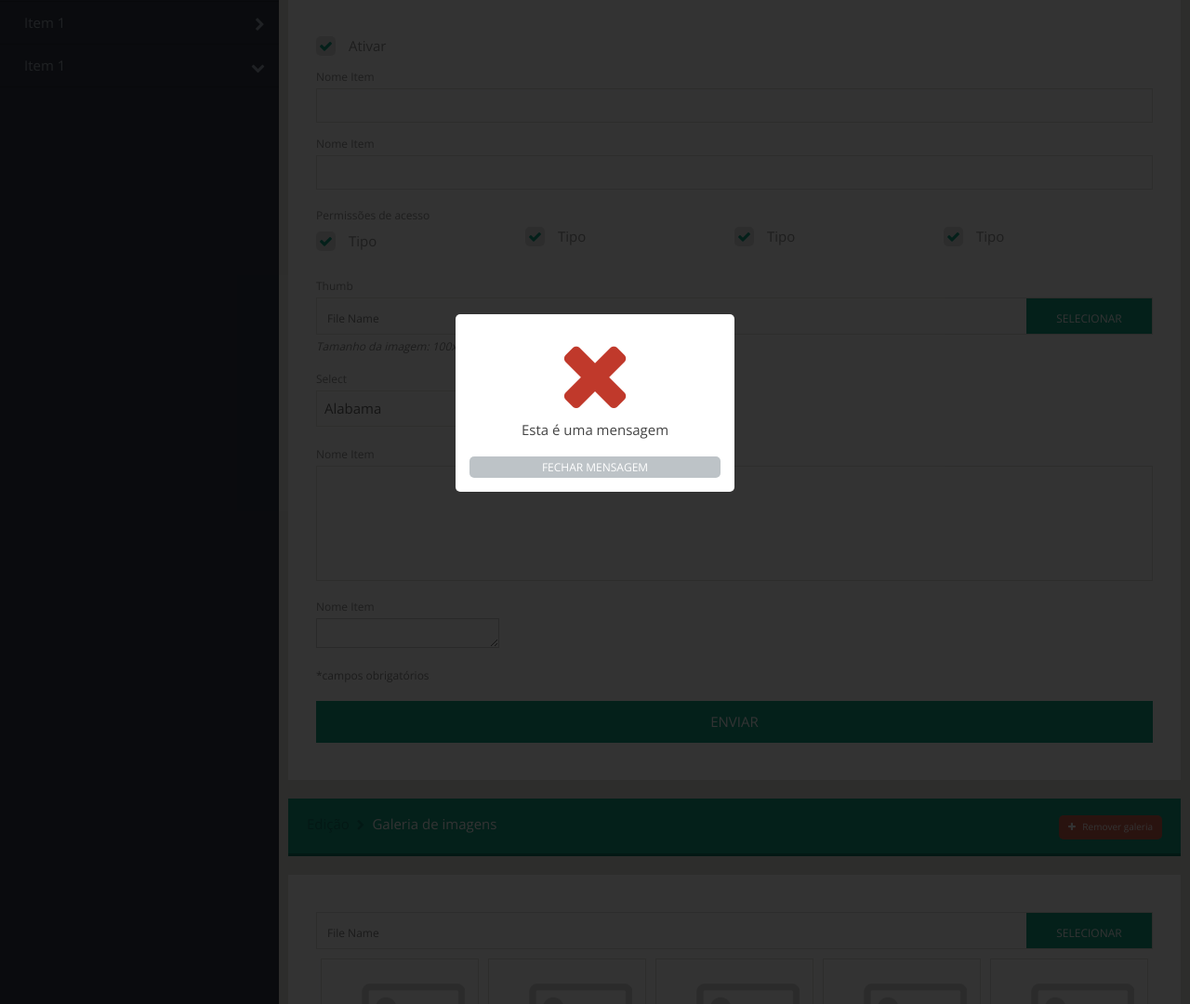
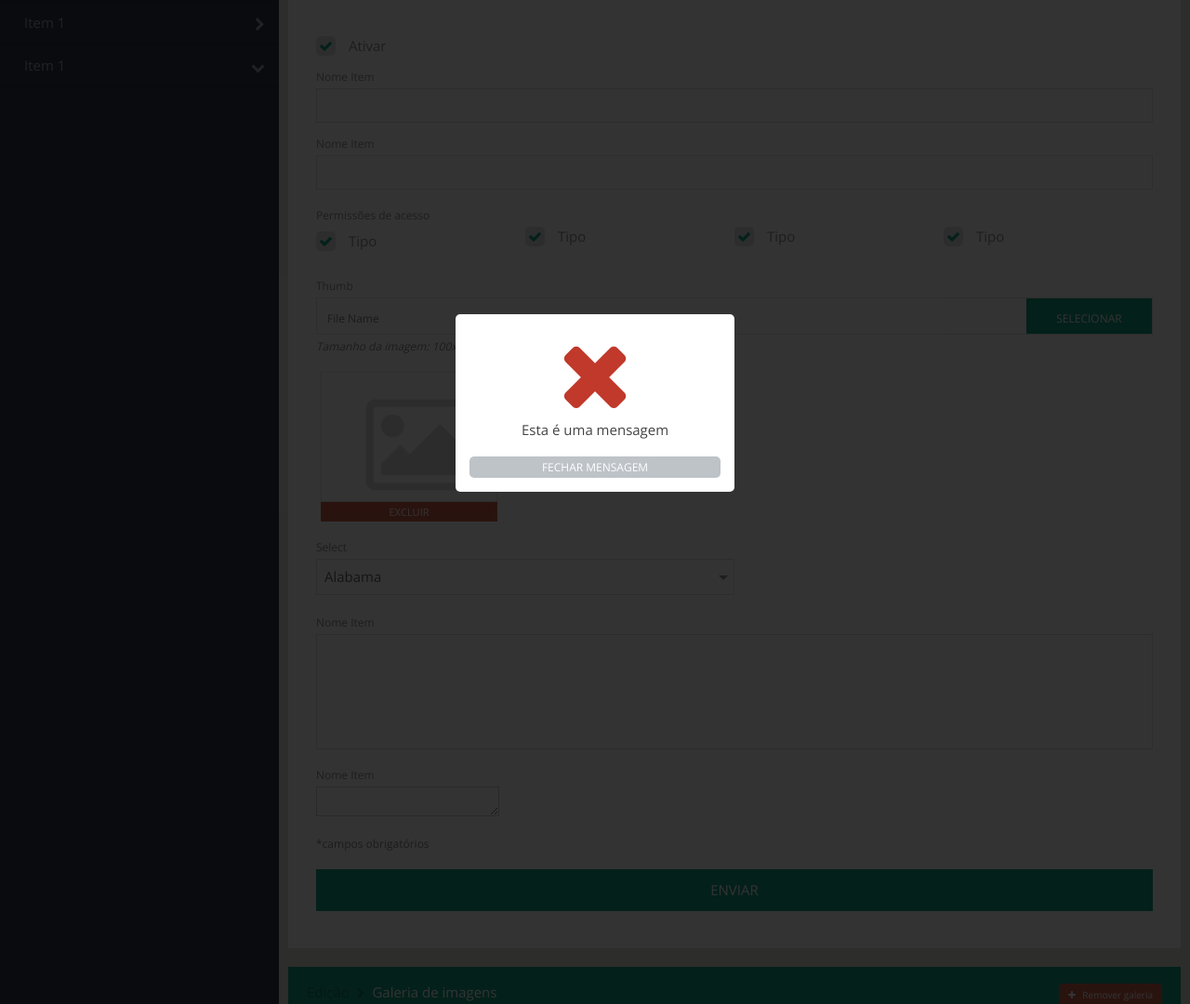
Before and after one commit to jhonsore/backend_structure, a PHP site: page /cadastro-galeria.php in a window 1280 px wide. Shown: the part 213-1293 px from the top of the page at 93% size. Run offline with PHP 8.4, Linux system fonts and the light colour scheme; some libraries are stand-ins or nearby versions.

Commit message:
Adição de imagem ao campo inputfile

```diff
--- a/assets/backend/less/geral.less
+++ b/assets/backend/less/geral.less
@@ -604,12 +604,18 @@ input, textarea{font-family: 'Open Sans', sans-serif !important;}
 
 .galeria-imagens{
   margin-top: 10px;
+  .box-img{width: 20%; float: left; }
+}
 
-  .box-img{ width: 20%; float: left; margin-bottom: 10px;}
+.box-img{
+  margin-bottom: 10px;
   .box-img__inner{ padding: 0 5px;}
   .img-box-wrapper{ border: 1px solid @border_color_default; height: 140px; width: 100%; overflow: hidden;}
-  .img-box-wrapper img{  margin: 0 auto; display: block;}
-  .box-img .bt{
+  .img-box-wrapper img{ display: block;
+    display: block;
+    width: 120% !important;
+    height: auto !important;}
+  .bt{
     .rounded-corners(0);
     background-color: @red_color;
     font-size: 11px;
@@ -617,11 +623,13 @@ input, textarea{font-family: 'Open Sans', sans-serif !important;}
     text-decoration: none;
     text-align: center;
   }
-  .box-img .bt:hover{
+  .bt:hover{
     background-color: @red_color_hover;
     color: #ffffff;
   }
 }
+
+.box-img-file-input{max-width: 200px; margin-top: 20px;}
 
 .custom-select{
   margin-top: 20px;
--- a/cadastro-galeria.php
+++ b/cadastro-galeria.php
@@ -139,6 +139,14 @@
                                                         </div>
                                                         <span class="descricao-file">Tamanho da imagem: 100x100px</span>
                                                     </div>
+                                                    <div class="box-img box-img-file-input">
+                                                        <div class="box-img__inner">
+                                                            <div class="img-box-wrapper">
+                                                                <img src="assets/backend/img/img.png">
+                                                            </div>
+                                                            <a href="#" class="bt">EXCLUIR</a>
+                                                        </div>
+                                                    </div>
                                                     <div class="custom-select" data-id="select">
                                                         <span class="title-value">Select</span>
                                                         <div class="inner">
```
Also changed, not shown: assets/backend/css/geral.css (+13 -6 lines), assets/backend/css/geral.min.css, 1 other file.
